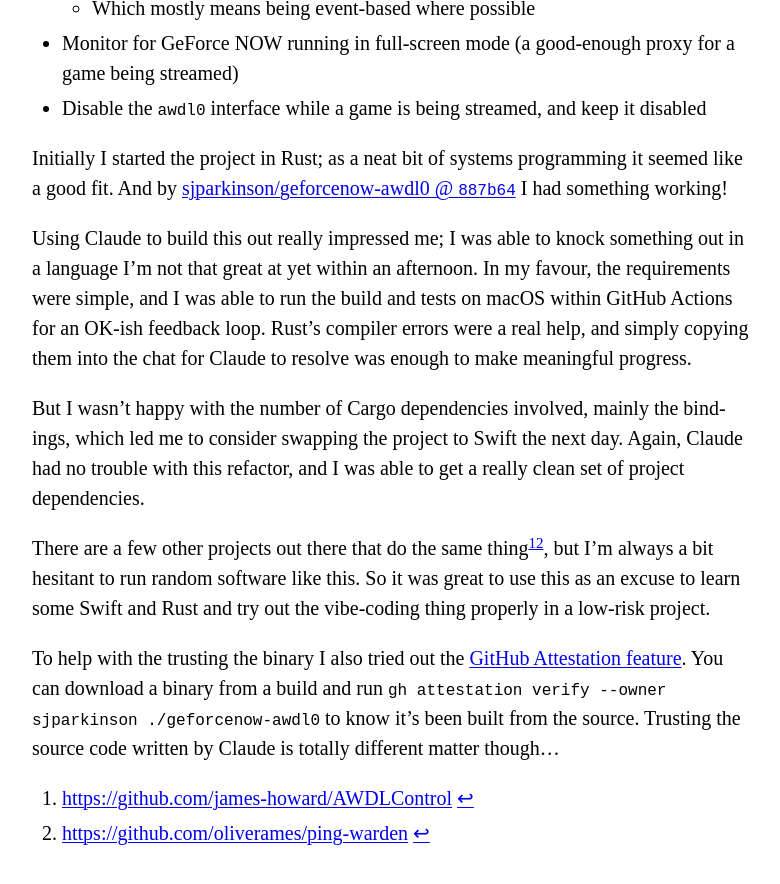
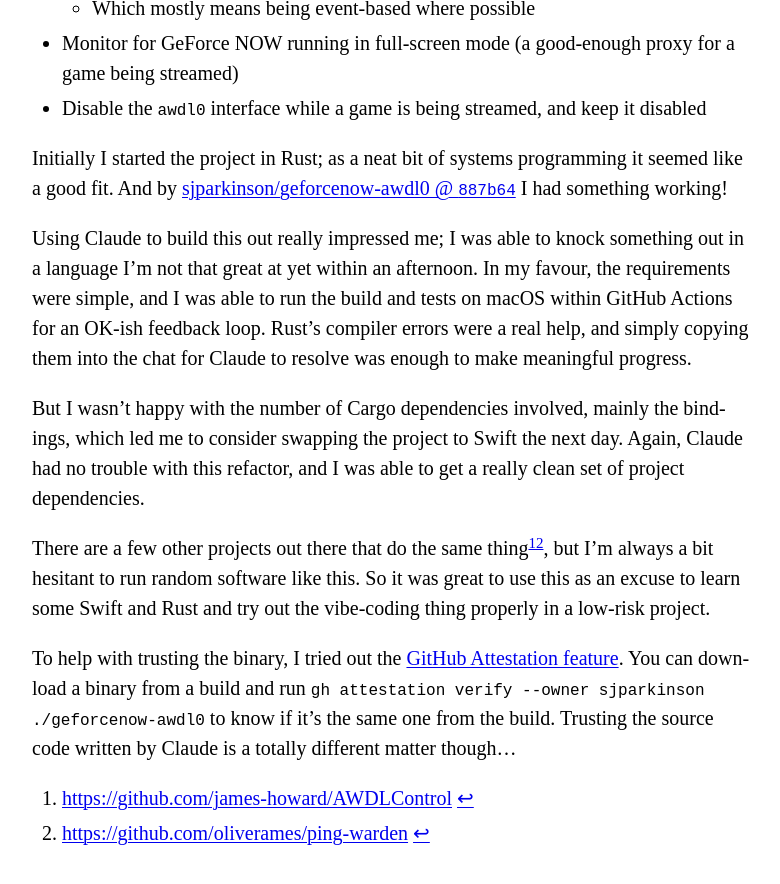
Before and after one commit to sjparkinson/uncomplicated.systems, a Jekyll site: the page built from _posts/2026-02-08-geforcenow-macos.md, in a window 1280 px wide and 900 px high, scrolled down 1223 px. Shown: the top 884 px of the window, without its empty margins (249-1029 px from the left). Built offline with Jekyll 4.4.1, drawn with Linux system fonts in a browser that asks for light colours.

Commit message:
Update 2026-02-08-geforcenow-macos.md

```diff
--- a/_posts/2026-02-08-geforcenow-macos.md
+++ b/_posts/2026-02-08-geforcenow-macos.md
@@ -39,7 +39,7 @@
 
 There are a few other projects out there that do the same thing[^1][^2], but I'm always a bit hesitant to run random software like this. So it was great to use this as an excuse to learn some Swift and Rust and try out the vibe-coding thing properly in a low-risk project.
 
-To help with the trusting the binary I also tried out the [GitHub Attestation feature](https://github.blog/news-insights/product-news/introducing-artifact-attestations-now-in-public-beta/). You can download a binary from a build and run `gh attestation verify --owner sjparkinson ./geforcenow-awdl0` to know it's been built from the source. Trusting the source code written by Claude is totally different matter though...
+To help with trusting the binary, I tried out the [GitHub Attestation feature](https://github.blog/news-insights/product-news/introducing-artifact-attestations-now-in-public-beta/). You can download a binary from a build and run `gh attestation verify --owner sjparkinson ./geforcenow-awdl0` to know if it's the same one from the build. Trusting the source code written by Claude is a totally different matter though...
 
 [^1]: <https://github.com/james-howard/AWDLControl>
 [^2]: <https://github.com/oliverames/ping-warden>
```
